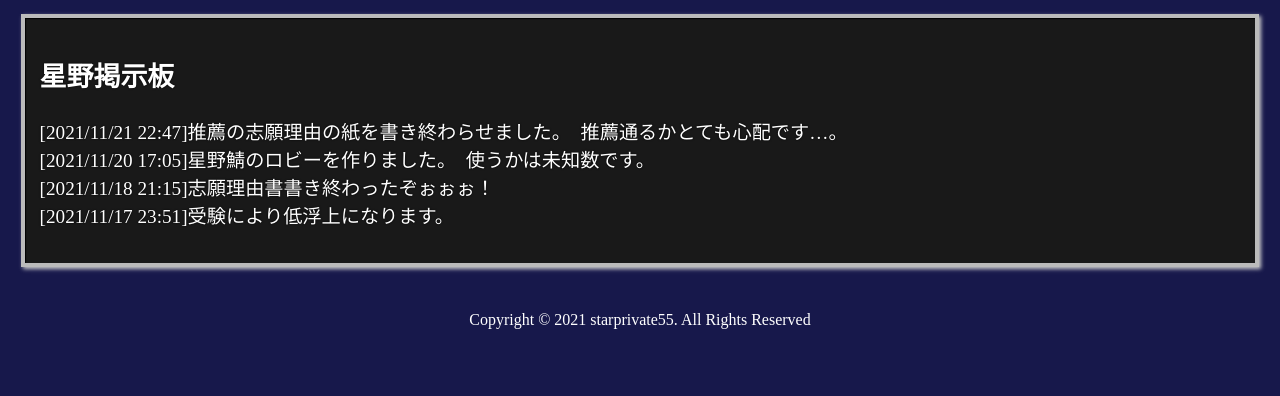
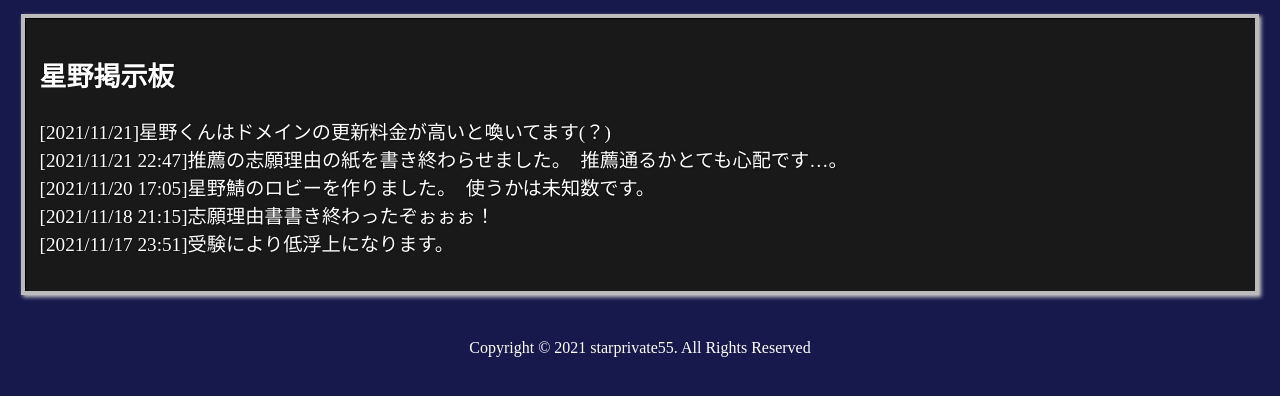
Before and after one commit to starprivate55/news, a plain HTML site: page index.html in a window 1280 px wide. Shown: the part 74-470 px from the top of the page. Drawn offline with Linux system fonts and the light colour scheme.

Commit message:
Update index.html

```diff
--- a/index.html
+++ b/index.html
@@ -56,7 +56,7 @@
         <center><div style="word-break:break-all;color:#fff;background-color:#191919;margin:10px 5px;padding:15px;border:4px solid #bbb;box-shadow:2px 2px 4px #ccc,1px 1px 1px #000 inset;text-shadow:0px 0px 2px #000;width:95%">
             <big>
                 <h3 style="text-align:left;"><big>星野掲示板</big></h1>
-                <p style="text-align:left;">[2021/11/21 22:47]推薦の志願理由の紙を書き終わらせました。　推薦通るかとても心配です…。<br>[2021/11/20 17:05]星野鯖のロビーを作りました。　使うかは未知数です。<br>[2021/11/18 21:15]志願理由書書き終わったぞぉぉぉ！<br>[2021/11/17 23:51]受験により低浮上になります。</p>
+                <p style="text-align:left;">[2021/11/21]星野くんはドメインの更新料金が高いと喚いてます(？)<br>[2021/11/21 22:47]推薦の志願理由の紙を書き終わらせました。　推薦通るかとても心配です…。<br>[2021/11/20 17:05]星野鯖のロビーを作りました。　使うかは未知数です。<br>[2021/11/18 21:15]志願理由書書き終わったぞぉぉぉ！<br>[2021/11/17 23:51]受験により低浮上になります。</p>
             </big>
         </div></center>
         <br><p><center>Copyright © 2021 starprivate55. All Rights Reserved</center></p>
```
